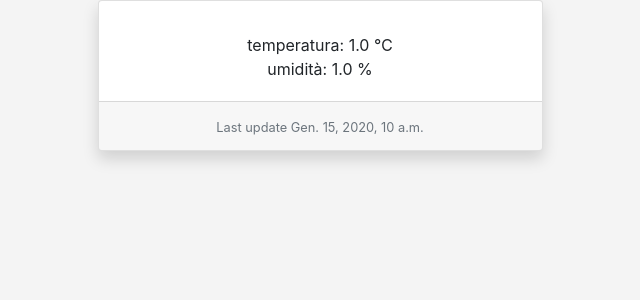
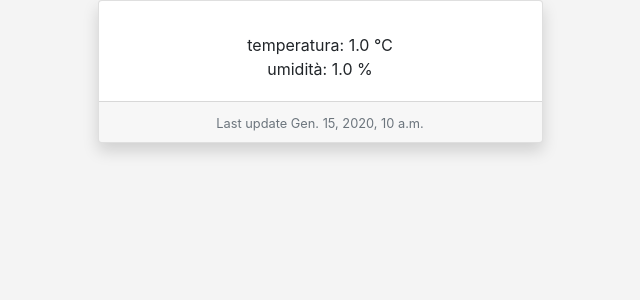
Before and after one commit to JacopoBucchioni/ppmproject-iot-temperature, a Django app: page / in a window 1280 px wide. Shown: the part 56-356 px from the top of the page, without its empty margins (320-960 px from the left). Run offline with Django 3.2, Linux system fonts and the light colour scheme; tables that the repository leaves empty hold one stand-in row (values such as "Sample post"); some libraries are stand-ins or nearby versions.

Commit message:
Update style.css

```diff
--- a/iotemperature/static/iotemperature/css/style.css
+++ b/iotemperature/static/iotemperature/css/style.css
@@ -9,6 +9,7 @@ body {
 	background-color: #f4f4f4 !important;
 }
 
+/* navbar */
 .bg-light {
 	background:#417690 !important;
 }
@@ -29,3 +30,12 @@ body {
 .navbar-light .navbar-toggler{
 	background:#fff !important;
 }
+
+/* sensor cards */
+.card .card-footer {
+	padding: 8px;
+}
+
+#IPAddress, #sensor-name {
+	margin-bottom: 0;
+}
```
